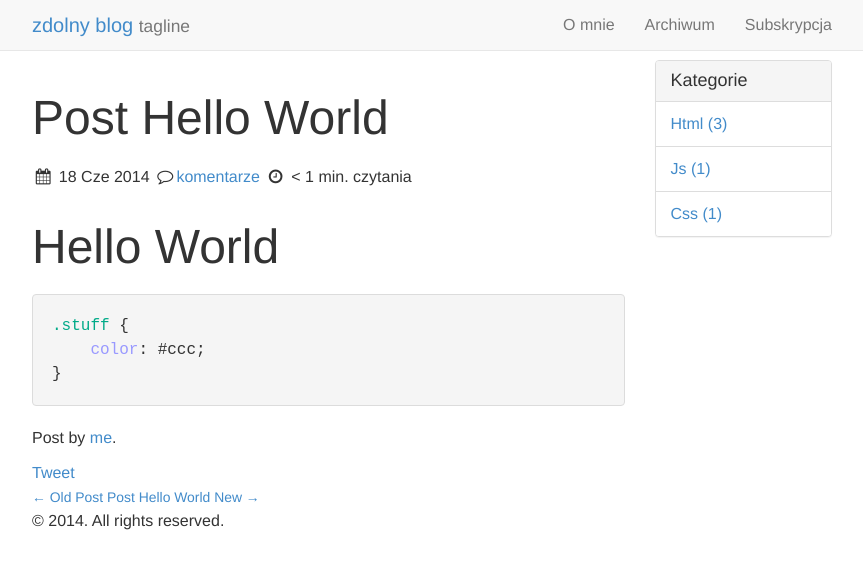
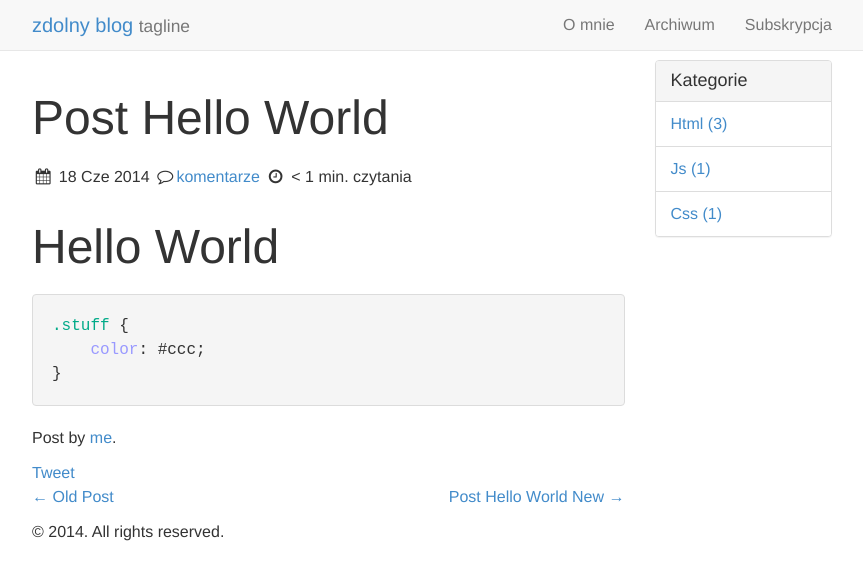
Before and after one commit to zdolny/jekyll-blog, a Jekyll site: the page built from _posts/2014-06-18-hello-world.md, in a window 1280 px wide. Shown: the top 580 px of the page, without its empty margins (208-1071 px from the left). Built offline with Jekyll 4.4.1, drawn with Linux system fonts in a browser that asks for light colours; comment, search, counter and statistics services are not loaded.

Commit message:
correct neighboring-posts

```diff
--- a/_layouts/post.html
+++ b/_layouts/post.html
@@ -52,17 +52,18 @@ layout: default
 </div>
 
 <div class="neighboring-posts">
+    <ul class="list-unstyled row">
     {% if page.previous %}
-        <small>
-            <a href="{{ site.baseurl }}{{ page.previous.url }}" title="{{ page.previous.summary }}">&larr; {{ page.previous.title }}</a>
-        </small>
+        <li>
+            <a href="{{ site.baseurl }}{{ page.previous.url }}" title="{{ page.previous.summary }}" class="col-xs-6">&larr; {{ page.previous.title }}</a>
+        </li>
     {% endif %}
-
     {% if page.next %}
-        <small>
-            <a href="{{ site.baseurl }}{{ page.next.url }}" {% if page.next.summary %}title="{{ page.next.summary }}"{% endif %}>{{ page.next.title }} &rarr;</a>
-        </small>
+        <li>
+            <a href="{{ site.baseurl }}{{ page.next.url }}" {% if page.next.summary %}title="{{ page.next.summary }}"{% endif %} class="col-xs-6 text-right">{{ page.next.title }} &rarr;</a>
+        </li>
     {% endif %}
+    </ul>
 </div>
 
 {% comment %}
```
